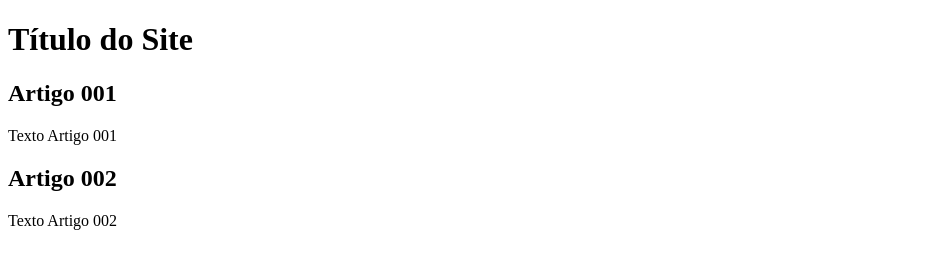
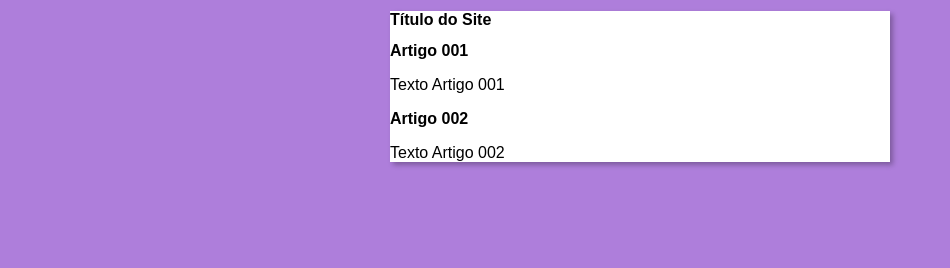
Before and after one commit to alemilagres/projeto-site, a plain HTML site: page index.html in a window 1280 px wide. Shown: the whole page, without its empty margins (0-950 px from the left). Drawn offline with Linux system fonts and the light colour scheme.

Commit message:
iniciei o design
criado o arquivo style.css

```diff
--- /dev/null
+++ b/estilos/style.css
@@ -0,0 +1,15 @@
+* {
+    font-family: Arial, Helvetica, sans-serif;
+    font-size: 16px;
+}
+
+body {
+    background-color: rgb(174, 126, 219);
+}
+
+main {
+    background-color: white;
+    width: 500px;
+    margin: auto;
+    box-shadow: 3px 3px 5px rgba(0, 0, 0, 0.281);
+}
--- a/index.html
+++ b/index.html
@@ -4,6 +4,7 @@
     <meta charset="UTF-8">
     <meta name="viewport" content="width=device-width, initial-scale=1.0">
     <title>Título do Site</title>
+    <link rel="stylesheet" href="estilos/style.css">
 </head>
 <body>
     <main>
```
